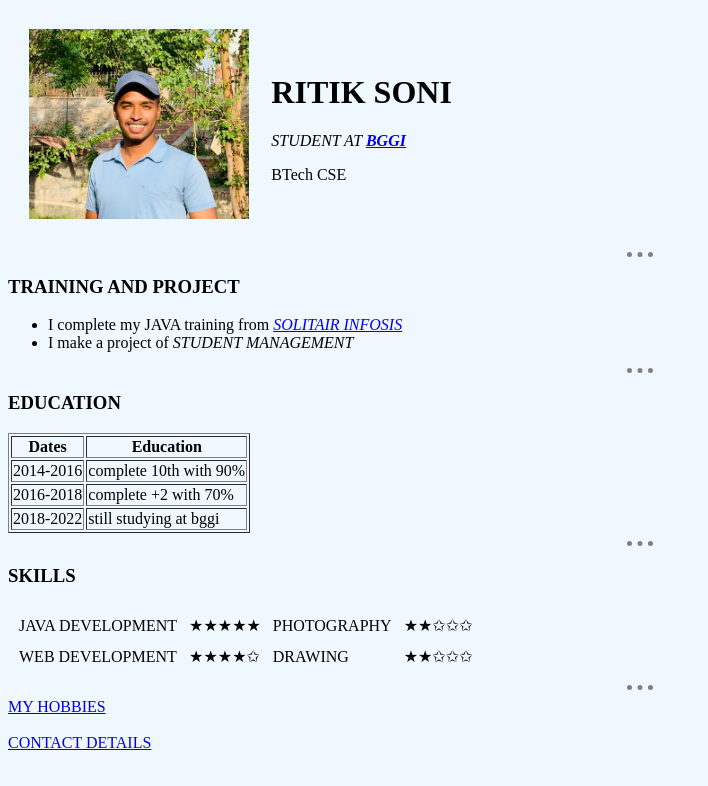
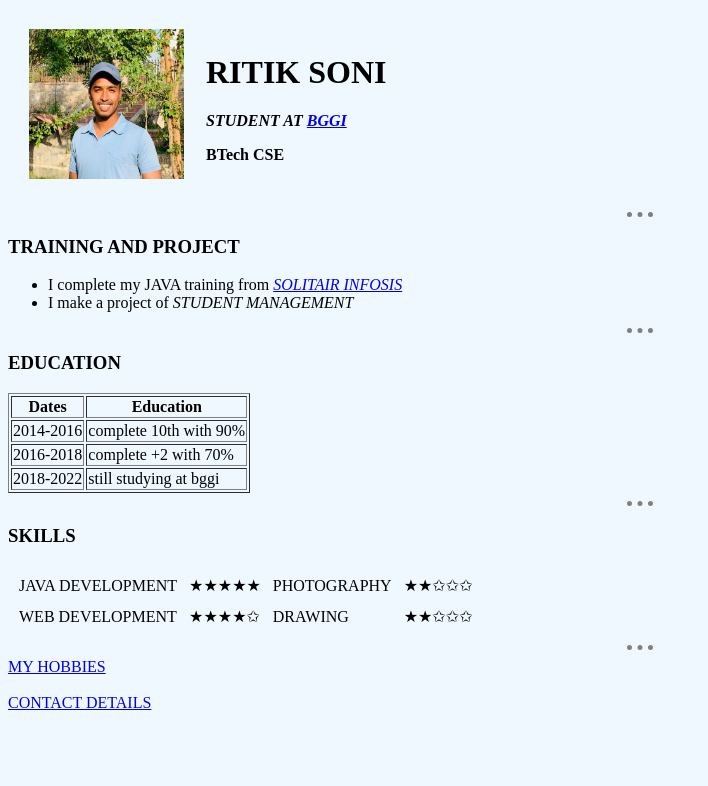
Before and after one commit to ritiksoni1/website, a plain HTML site: page index.html in a window 1280 px wide. Shown: the whole page, without its empty margins (0-708 px from the left). Drawn offline with Linux system fonts and the light colour scheme.

Commit message:
new bold

```diff
--- a/index.html
+++ b/index.html
@@ -10,12 +10,12 @@
   <body>
     <table cellspacing="20" >
       <tr>
-        <td>  <img src="im.jpg" alt="profile" height="190px">
+        <td>  <img src="im.jpg" alt="profile" height="150px" width="155px">
 </td>
 <td> <h1>RITIK SONI</h1>
-   <p><em>STUDENT AT <strong><a href="https://www.collegedekho.com/colleges/bhai-gurdas-group-of-institutions">BGGI</a></strong></em></p>
+   <p><em><strong>STUDENT AT <a href="https://www.collegedekho.com/colleges/bhai-gurdas-group-of-institutions">BGGI</a></strong></em></p>
 
-      <p>BTech CSE<p>
+      <p> <b>BTech CSE</b><p>
 </td>
       </tr>
     </table>
```
